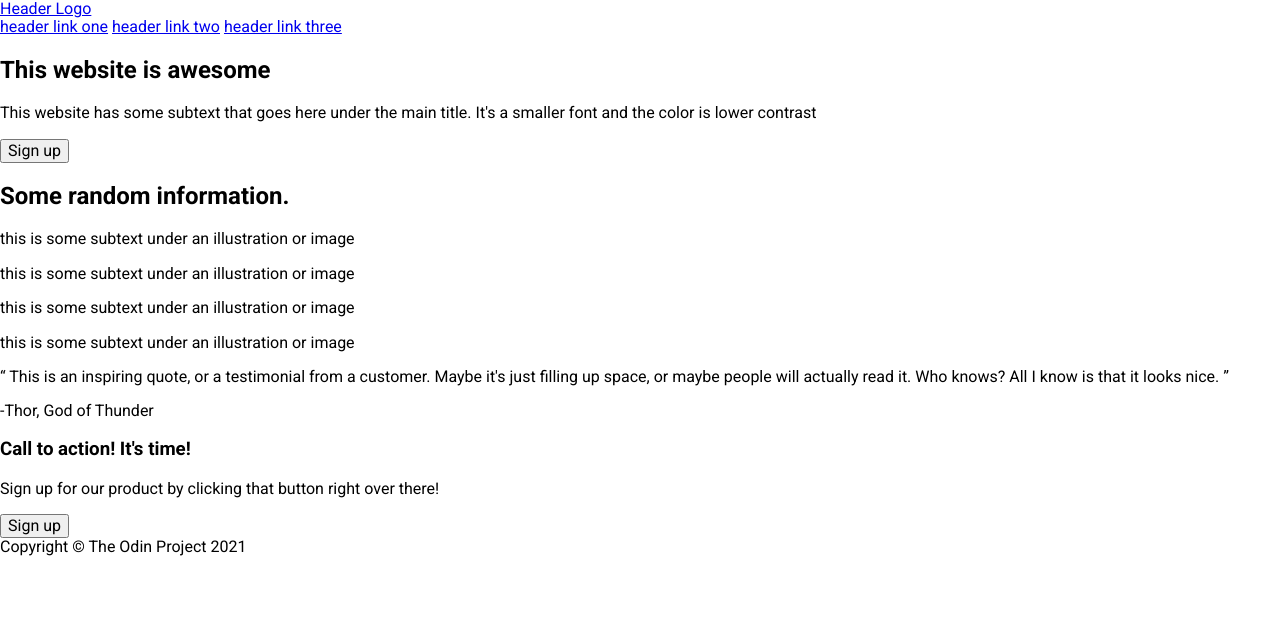
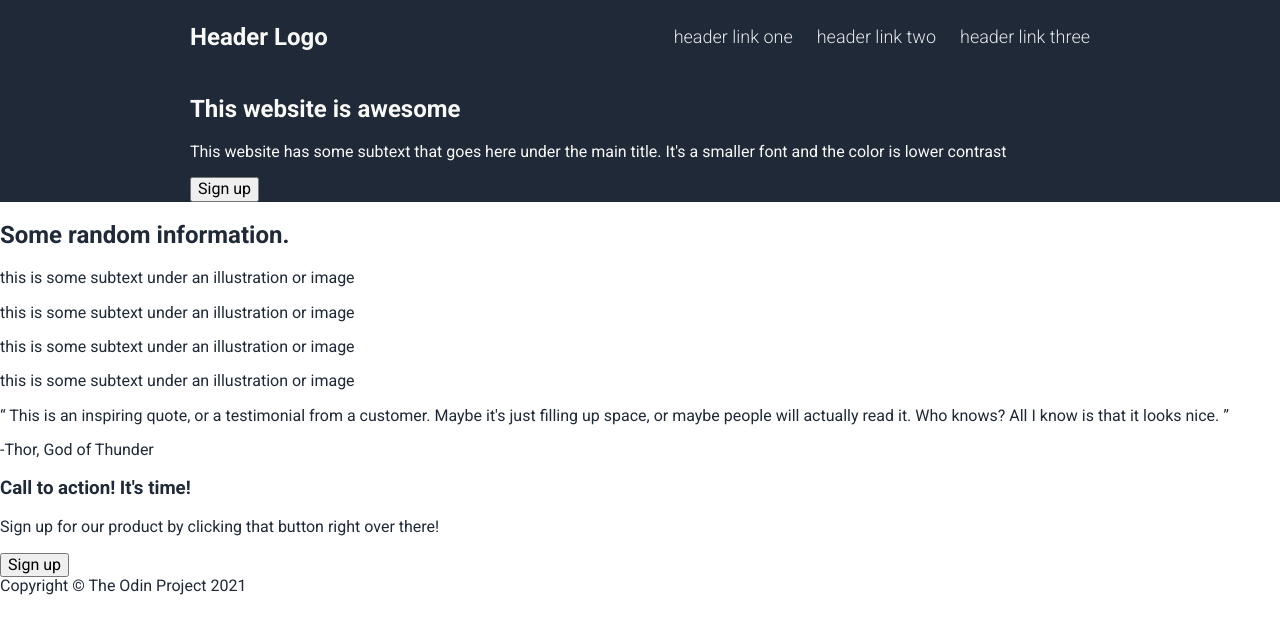
Before and after one commit to jesusaviladev/the-odin-landing, a plain HTML site: page index.html in a window 1280 px wide. Drawn offline with Linux system fonts and the light colour scheme.

Commit message:
Finished navbar styles

```diff
--- a/index.html
+++ b/index.html
@@ -15,6 +15,7 @@
   </head>
   <body>
     <header class="header">
+      <div class="header__wrapper">
         <div class="navbar">
           <div class="logo">
             <a href="#">Header Logo</a>
@@ -36,6 +37,7 @@
           </div>
           <div class="image"></div>
         </section>
+      </div>
     </header>
     <main class="main">
       <section class="cards">
--- a/styles/styles.css
+++ b/styles/styles.css
@@ -8,6 +8,7 @@
 
   --text-primary: #f9faf8;
   --text-secondary: #1f2937;
+  --text-tertiary: #e5e7eb;
 }
 
 body {
@@ -16,4 +17,44 @@ body {
 
   display: flex;
   flex-direction: column;
+
+  color: var(--text-secondary);
 }
+
+.header {
+  background-color: var(--background-primary);
+  color: var(--text-primary);
+}
+
+.header__wrapper {
+  display: flex;
+  flex-direction: column;
+  max-width: 900px;
+  margin: 0 auto;
+}
+
+.navbar {
+  display: flex;
+  justify-content: space-between;
+  align-items: center;
+  padding: 1.5rem 0;
+}
+
+.navbar a {
+  color: inherit;
+  text-decoration: none;
+}
+
+.logo a {
+  font-size: 1.5rem;
+  font-weight: bold;
+}
+
+.navigation {
+  display: flex;
+  gap: 1.5rem;
+
+  font-size: 1.125rem;
+  font-weight: 300;
+  color: var(--text-tertiary);
+}
```
Lines whose indentation alone changed are shown as unchanged.
